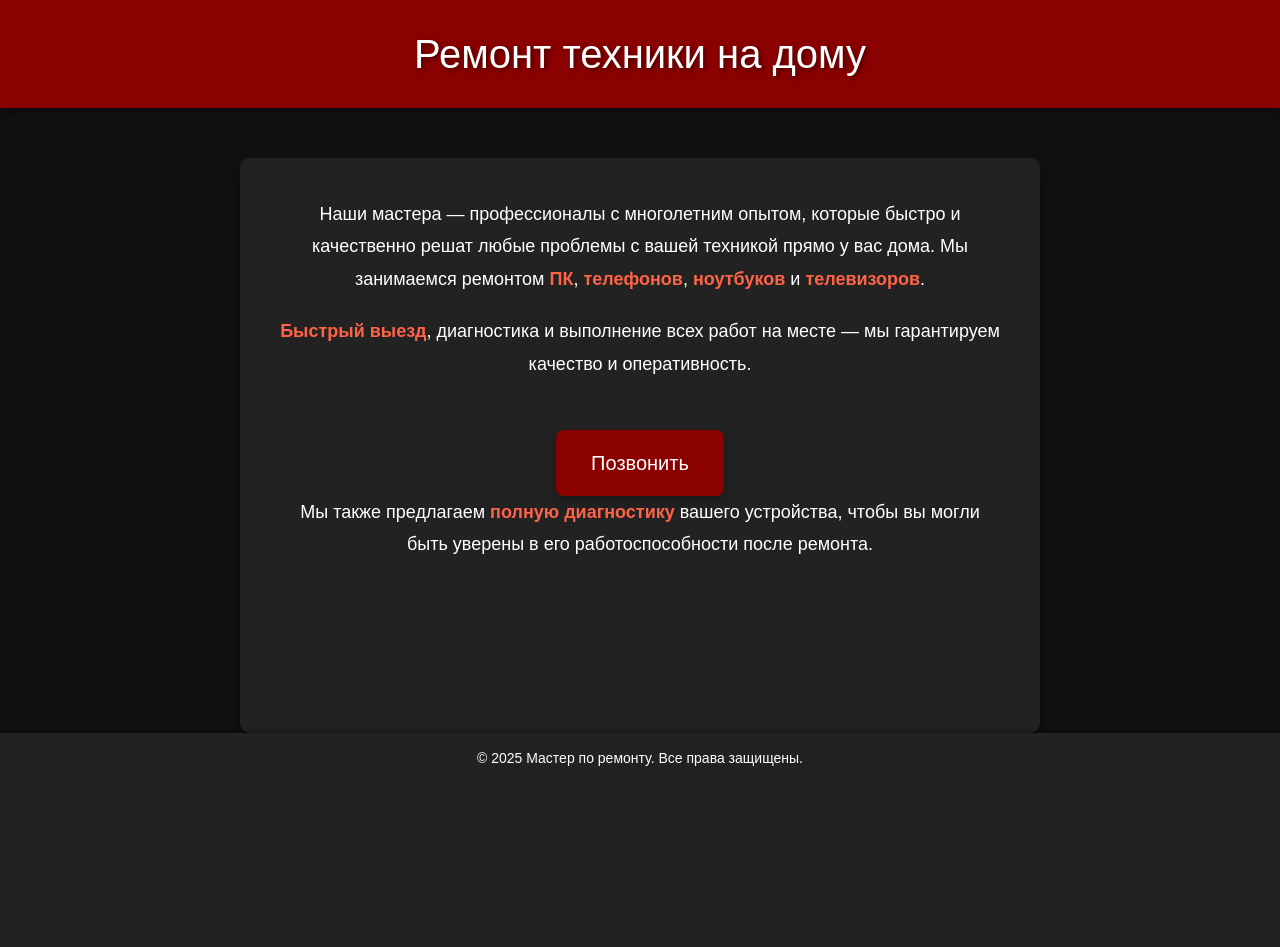
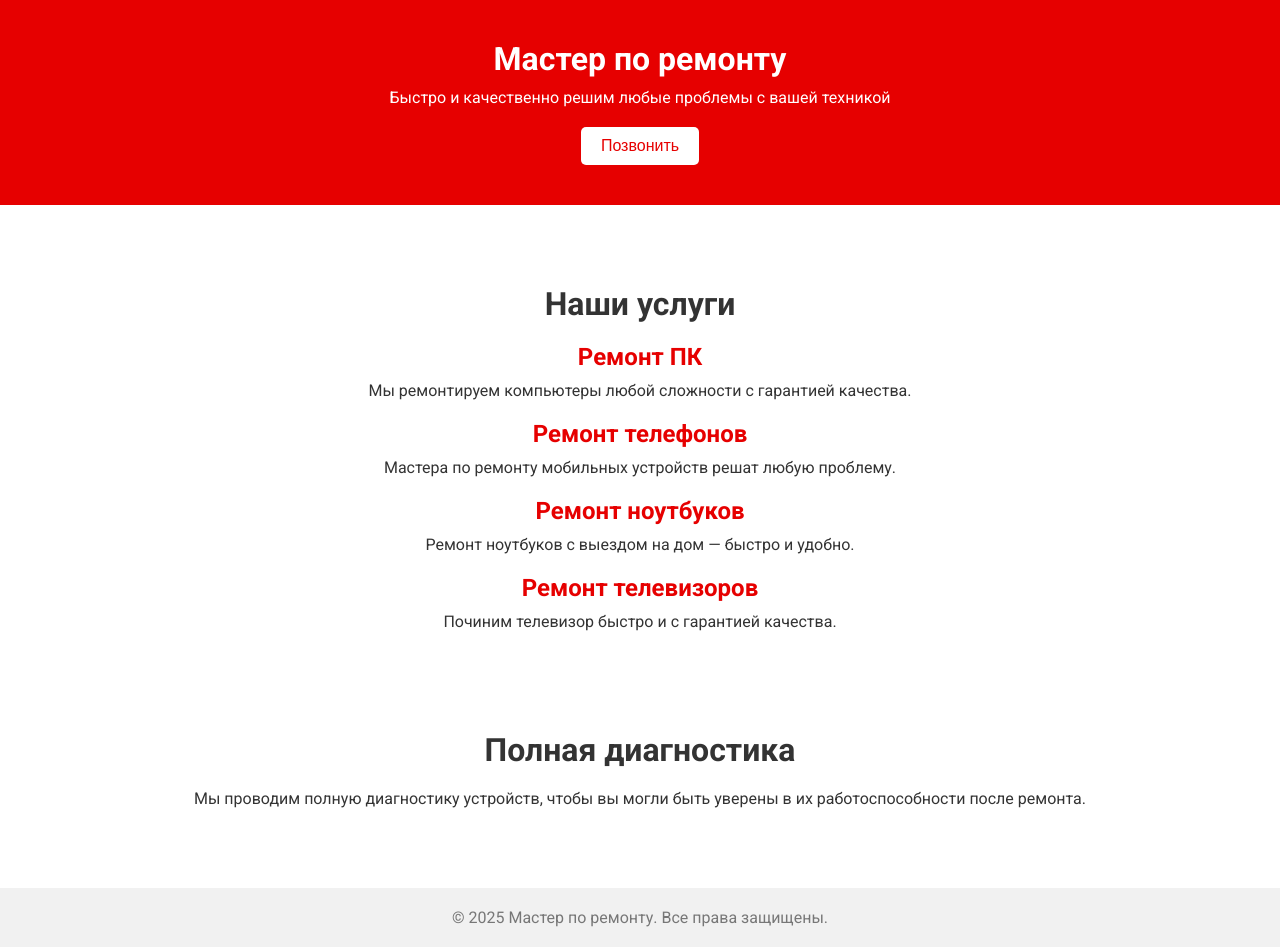
Before and after one commit to AsQqqq/site-tech-repair, a Flask app: page / in a window 1280 px wide. Before the commit the page ends 766 px from the top, so only its background shows below. Run offline with Flask 3, Linux system fonts and the light colour scheme.

Commit message:
Add favicon link to multiple HTML templates and fix missing newline in index.js

```diff
--- a/app/static/style/index.css
+++ b/app/static/style/index.css
@@ -1,83 +1,89 @@
-body {
-    font-family: 'Arial', sans-serif;
-    background-color: #111; /* Темный фон */
-    color: white;
+* {
     margin: 0;
     padding: 0;
-    text-align: center;
-    overflow-x: hidden;
+    box-sizing: border-box;
+}
+
+body {
+    font-family: 'Roboto', sans-serif;
+    background-color: #fff;
+    color: #333;
     display: flex;
     flex-direction: column;
-    min-height: 100vh; /* Чтобы подвал не перекрывал контент */
+    min-height: 100vh;
+    overflow-x: hidden;
 }
 
 header {
-    background-color: #8B0000; /* Темно-красный */
-    padding: 30px;
+    background-color: #e60000;
     color: white;
-    box-shadow: 0 4px 8px rgba(0, 0, 0, 0.4);
+    padding: 40px 0;
+    text-align: center;
 }
 
 header h1 {
-    font-size: 2.5em;
-    margin: 0;
-    text-shadow: 2px 2px 5px rgba(0, 0, 0, 0.5);
+    font-size: 2rem;
+    margin-bottom: 10px;
 }
 
-.container {
-    margin-top: 50px;
-    padding: 40px;
-    background-color: #222; /* Темно-серый фон */
-    border-radius: 10px;
-    box-shadow: 0 8px 16px rgba(0, 0, 0, 0.5);
-    max-width: 800px;
-    margin-left: auto;
-    margin-right: auto;
-    color: white;
-    flex-grow: 1; /* Чтобы контейнер занимал все доступное пространство */
+header p {
+    font-size: 1rem;
+    margin-bottom: 20px;
 }
 
-.phone-button {
-    background-color: #8B0000; /* Темно-красный */
-    color: white;
-    padding: 18px 35px;
+.contact-btn {
+    background-color: white;
+    color: #e60000;
+    padding: 10px 20px;
     border: none;
-    font-size: 20px;
-    border-radius: 8px;
+    border-radius: 5px;
+    font-size: 1rem;
     cursor: pointer;
-    transition: background-color 0.3s ease, transform 0.2s ease;
-    margin-top: 30px;
-    box-shadow: 0 4px 10px rgba(0, 0, 0, 0.3);
+    transition: background-color 0.3s;
 }
 
-.phone-button:hover {
-    background-color: #600000; /* Темный красный */
-    transform: scale(1.05);
+.contact-btn:hover {
+    background-color: #ffcccc;
 }
 
-.description {
-    font-size: 18px;
-    margin-bottom: 20px;
-    line-height: 1.8;
-    font-weight: normal;
-    transition: font-size 0.3s ease;
+main {
+    flex: 1;
+    padding: 40px 0;
 }
 
-/* Выделение ключевых слов */
-strong {
-    font-weight: bold;
-    color: #ff6347; /* Оранжевый цвет для выделения */
+.services, .diagnostics {
+    text-align: center;
+    padding: 40px 0;
+}
+
+.services h2, .diagnostics h2 {
+    font-size: 2rem;
+    margin-bottom: 20px;
+}
+
+.service-item {
+    margin: 20px 0;
+}
+
+.service-item h3 {
+    font-size: 1.5rem;
+    color: #e60000;
+    margin-bottom: 10px;
+}
+
+.service-item p {
+    font-size: 1rem;
 }
 
 footer {
-    background-color: #222;
-    color: white;
-    padding: 15px;
-    position: relative;
-    width: 100%;
+    background-color: #f1f1f1;
+    padding: 20px 0;
     text-align: center;
-    font-size: 14px;
-    box-shadow: 0 -2px 6px rgba(0, 0, 0, 0.3);
+    margin-top: auto;
+}
+
+footer p {
+    color: #777;
 }
 
 #modal {
--- a/app/templates/applicationAdmin.html
+++ b/app/templates/applicationAdmin.html
@@ -3,6 +3,7 @@
 <head>
     <meta charset="UTF-8">
     <link rel="stylesheet" href="{{ url_for('static', filename='style/style.css') }}">
+    <link rel="icon" href="{{ url_for('static', filename='favicon.ico') }}" type="image/x-icon">
     <link rel="stylesheet" href="{{ url_for('static', filename='style/applications.css') }}">
     <link href="https://fonts.googleapis.com/css2?family=Montserrat:wght@300;400;500;600&display=swap" rel="stylesheet">
     <script src="{{ url_for('static', filename='script/textCut.js') }}"></script>
--- a/app/templates/applications.html
+++ b/app/templates/applications.html
@@ -3,6 +3,7 @@
 <head>
     <meta charset="UTF-8">
     <link rel="stylesheet" href="{{ url_for('static', filename='style/style.css') }}">
+    <link rel="icon" href="{{ url_for('static', filename='favicon.ico') }}" type="image/x-icon">
     <link rel="stylesheet" href="{{ url_for('static', filename='style/applications.css') }}">
     <link href="https://fonts.googleapis.com/css2?family=Montserrat:wght@300;400;500;600&display=swap" rel="stylesheet">
     <script src="{{ url_for('static', filename='script/textCut.js') }}"></script>
--- a/app/templates/editApplication.html
+++ b/app/templates/editApplication.html
@@ -4,6 +4,7 @@
     <meta charset="UTF-8">
     <link rel="stylesheet" href="{{ url_for('static', filename='style/style.css') }}">
     <link rel="stylesheet" href="{{ url_for('static', filename='style/editApplication.css') }}">
+    <link rel="icon" href="{{ url_for('static', filename='favicon.ico') }}" type="image/x-icon">
     <link href="https://fonts.googleapis.com/css2?family=Montserrat:wght@300;400;500;600&display=swap" rel="stylesheet">
     <meta name="viewport" content="width=device-width, initial-scale=1.0">
     <title>Редактирование заявки</title>
--- a/app/templates/endApplication.html
+++ b/app/templates/endApplication.html
@@ -3,6 +3,7 @@
 <head>
     <meta charset="UTF-8">
     <link rel="stylesheet" href="{{ url_for('static', filename='style/style.css') }}">
+    <link rel="icon" href="{{ url_for('static', filename='favicon.ico') }}" type="image/x-icon">
     <link rel="stylesheet" href="{{ url_for('static', filename='style/endApplication.css') }}">
     <link href="https://fonts.googleapis.com/css2?family=Montserrat:wght@300;400;500;600&display=swap" rel="stylesheet">
     <meta name="viewport" content="width=device-width, initial-scale=1.0">
--- a/app/templates/finance.html
+++ b/app/templates/finance.html
@@ -4,6 +4,7 @@
     <meta charset="UTF-8">
     <link rel="stylesheet" href="{{ url_for('static', filename='style/style.css') }}">
     <link rel="stylesheet" href="{{ url_for('static', filename='style/finance.css') }}">
+    <link rel="icon" href="{{ url_for('static', filename='favicon.ico') }}" type="image/x-icon">
     <link href="https://fonts.googleapis.com/css2?family=Montserrat:wght@300;400;500;600&display=swap" rel="stylesheet">
     <script src="{{ url_for('static', filename='script/textCut.js') }}"></script>
     <meta name="viewport" content="width=device-width, initial-scale=1.0">
--- a/app/templates/index.html
+++ b/app/templates/index.html
@@ -3,45 +3,65 @@
 <head>
     <meta charset="UTF-8">
     <meta name="viewport" content="width=device-width, initial-scale=1.0">
-    <title>Сайт для выездной работы мастера</title>
-    <link
-        href="https://cdn.jsdelivr.net/npm/bootstrap@5.3.2/dist/css/bootstrap.min.css"
-        rel="stylesheet"
-        integrity="sha384-T3c6CoIi6uLrA9TneNEoa7RxnatzjcDSCmG1MXxSR1GAsXEV/Dwwykc2MPK8M2HN"
-        crossorigin="anonymous">
-
+    <link rel="icon" href="{{ url_for('static', filename='favicon.ico') }}" type="image/x-icon">
+    <link href="https://fonts.googleapis.com/css2?family=Roboto:wght@400;500;700&display=swap" rel="stylesheet">
     <link rel="stylesheet" href="{{ url_for('static', filename='style/index.css') }}">
+    <title>Мастер по ремонту</title>
 </head>
 <body>
 
     <header>
-        <h1>Ремонт техники на дому</h1>
+        <div class="container">
+            <h1>Мастер по ремонту</h1>
+            <p>Быстро и качественно решим любые проблемы с вашей техникой</p>
+            <button class="contact-btn" onclick="contactUs()">Позвонить</button>
+        </div>
     </header>
 
-    <div class="container">
-        <p class="description">
-            Наши мастера — профессионалы с многолетним опытом, которые быстро и качественно решат любые проблемы с вашей техникой прямо у вас дома. Мы занимаемся ремонтом <strong>ПК</strong>, <strong>телефонов</strong>, <strong>ноутбуков</strong> и <strong>телевизоров</strong>.
-        </p>
-        <p class="description">
-            <strong>Быстрый выезд</strong>, диагностика и выполнение всех работ на месте — мы гарантируем качество и оперативность.
-        </p>
-        <button class="phone-button" onclick="contactUs()">Позвонить</button>
-        <p class="description">
-            Мы также предлагаем <strong>полную диагностику</strong> вашего устройства, чтобы вы могли быть уверены в его работоспособности после ремонта.
-        </p>
-    </div>
+    <main>
+        <section class="services">
+            <div class="container">
+                <h2>Наши услуги</h2>
+                <div class="service-item">
+                    <h3>Ремонт ПК</h3>
+                    <p>Мы ремонтируем компьютеры любой сложности с гарантией качества.</p>
+                </div>
+                <div class="service-item">
+                    <h3>Ремонт телефонов</h3>
+                    <p>Мастера по ремонту мобильных устройств решат любую проблему.</p>
+                </div>
+                <div class="service-item">
+                    <h3>Ремонт ноутбуков</h3>
+                    <p>Ремонт ноутбуков с выездом на дом — быстро и удобно.</p>
+                </div>
+                <div class="service-item">
+                    <h3>Ремонт телевизоров</h3>
+                    <p>Починим телевизор быстро и с гарантией качества.</p>
+                </div>
+            </div>
+        </section>
+
+        <section class="diagnostics">
+            <div class="container">
+                <h2>Полная диагностика</h2>
+                <p>Мы проводим полную диагностику устройств, чтобы вы могли быть уверены в их работоспособности после ремонта.</p>
+            </div>
+        </section>
+    </main>
 
     <footer>
-        <p>&copy; 2025 Мастер по ремонту. Все права защищены.</p>
+        <div class="container">
+            <p>&copy; 2025 Мастер по ремонту. Все права защищены.</p>
+        </div>
     </footer>
 
-    <!-- Модальное окно -->
     <div id="modal">
         <div id="modal-content">
             <button id="close-btn" onclick="closeModal()">×</button>
             <p>Наш номер телефона:<br>8 (915) 522-20-06</p>
         </div>
     </div>
+
+    <script src="{{ url_for('static', filename='script/index.js') }}"></script>
 </body>
-<script src="{{ url_for('static', filename='script/index.js') }}"></script>
 </html>
--- a/app/templates/login.html
+++ b/app/templates/login.html
@@ -4,6 +4,7 @@
     <meta charset="UTF-8">
     <link rel="stylesheet" href="{{ url_for('static', filename='style/style.css') }}">
     <link rel="stylesheet" href="{{ url_for('static', filename='style/login.css') }}">
+    <link rel="icon" href="{{ url_for('static', filename='favicon.ico') }}" type="image/x-icon">
     <link href="https://fonts.googleapis.com/css2?family=Montserrat:wght@300;400;500;600&display=swap" rel="stylesheet">
     <meta name="viewport" content="width=device-width, initial-scale=1.0">
     <title>Вход</title>
--- a/app/templates/main.html
+++ b/app/templates/main.html
@@ -4,6 +4,7 @@
     <meta charset="UTF-8">
     <link rel="stylesheet" href="{{ url_for('static', filename='style/style.css') }}">
     <link rel="stylesheet" href="{{ url_for('static', filename='style/main.css') }}">
+    <link rel="icon" href="{{ url_for('static', filename='favicon.ico') }}" type="image/x-icon">
     <link href="https://fonts.googleapis.com/css2?family=Montserrat:wght@300;400;500;600&display=swap" rel="stylesheet">
     <script src="{{ url_for('static', filename='script/textCut.js') }}"></script>
     <meta name="viewport" content="width=device-width, initial-scale=1.0">
--- a/app/templates/newApplication.html
+++ b/app/templates/newApplication.html
@@ -3,6 +3,7 @@
 <head>
     <meta charset="UTF-8">
     <link rel="stylesheet" href="{{ url_for('static', filename='style/style.css') }}">
+    <link rel="icon" href="{{ url_for('static', filename='favicon.ico') }}" type="image/x-icon">
     <link rel="stylesheet" href="{{ url_for('static', filename='style/newApplication.css') }}">
     <link href="https://fonts.googleapis.com/css2?family=Montserrat:wght@300;400;500;600&display=swap" rel="stylesheet">
     <meta name="viewport" content="width=device-width, initial-scale=1.0">
--- a/app/templates/newExpense.html
+++ b/app/templates/newExpense.html
@@ -4,6 +4,7 @@
     <meta charset="UTF-8">
     <link rel="stylesheet" href="{{ url_for('static', filename='style/style.css') }}">
     <link rel="stylesheet" href="{{ url_for('static', filename='style/newExpense.css') }}">
+    <link rel="icon" href="{{ url_for('static', filename='favicon.ico') }}" type="image/x-icon">
     <link href="https://fonts.googleapis.com/css2?family=Montserrat:wght@300;400;500;600&display=swap" rel="stylesheet">
     <meta name="viewport" content="width=device-width, initial-scale=1.0">
     <title>Расход</title>
--- a/app/templates/profile.html
+++ b/app/templates/profile.html
@@ -4,6 +4,7 @@
     <meta charset="UTF-8">
     <link rel="stylesheet" href="{{ url_for('static', filename='style/style.css') }}">
     <link rel="stylesheet" href="{{ url_for('static', filename='style/profile.css') }}">
+    <link rel="icon" href="{{ url_for('static', filename='favicon.ico') }}" type="image/x-icon">
     <link href="https://fonts.googleapis.com/css2?family=Montserrat:wght@300;400;500;600&display=swap" rel="stylesheet">
     <script src="{{ url_for('static', filename='script/textCut.js') }}"></script>
     <meta name="viewport" content="width=device-width, initial-scale=1.0">
--- a/app/templates/readApplication.html
+++ b/app/templates/readApplication.html
@@ -3,6 +3,7 @@
 <head>
     <meta charset="UTF-8">
     <link rel="stylesheet" href="{{ url_for('static', filename='style/style.css') }}">
+    <link rel="icon" href="{{ url_for('static', filename='favicon.ico') }}" type="image/x-icon">
     <link rel="stylesheet" href="{{ url_for('static', filename='style/readApplication.css') }}">
     <link href="https://fonts.googleapis.com/css2?family=Montserrat:wght@300;400;500;600&display=swap" rel="stylesheet">
     <meta name="viewport" content="width=device-width, initial-scale=1.0">
--- a/app/templates/readApplicationAdmin.html
+++ b/app/templates/readApplicationAdmin.html
@@ -4,6 +4,7 @@
     <meta charset="UTF-8">
     <link rel="stylesheet" href="{{ url_for('static', filename='style/style.css') }}">
     <link rel="stylesheet" href="{{ url_for('static', filename='style/readApplicationAdmin.css') }}">
+    <link rel="icon" href="{{ url_for('static', filename='favicon.ico') }}" type="image/x-icon">
     <link href="https://fonts.googleapis.com/css2?family=Montserrat:wght@300;400;500;600&display=swap" rel="stylesheet">
     <meta name="viewport" content="width=device-width, initial-scale=1.0">
 
--- a/app/templates/readExpense.html
+++ b/app/templates/readExpense.html
@@ -3,6 +3,7 @@
 <head>
     <meta charset="UTF-8">
     <link rel="stylesheet" href="{{ url_for('static', filename='style/style.css') }}">
+    <link rel="icon" href="{{ url_for('static', filename='favicon.ico') }}" type="image/x-icon">
     <link rel="stylesheet" href="{{ url_for('static', filename='style/readExpense.css') }}">
     <link href="https://fonts.googleapis.com/css2?family=Montserrat:wght@300;400;500;600&display=swap" rel="stylesheet">
     <meta name="viewport" content="width=device-width, initial-scale=1.0">
--- a/app/templates/readFinishApplication.html
+++ b/app/templates/readFinishApplication.html
@@ -3,6 +3,7 @@
 <head>
     <meta charset="UTF-8">
     <link rel="stylesheet" href="{{ url_for('static', filename='style/style.css') }}">
+    <link rel="icon" href="{{ url_for('static', filename='favicon.ico') }}" type="image/x-icon">
     <link rel="stylesheet" href="{{ url_for('static', filename='style/readApplication.css') }}">
     <link rel="stylesheet" href="{{ url_for('static', filename='style/readFinishApplication.css') }}">
     <link href="https://fonts.googleapis.com/css2?family=Montserrat:wght@300;400;500;600&display=swap" rel="stylesheet">
```
Also changed, not shown: other parts of app/static/style/index.css (+24 -35 lines), app/static/favicon.ico (added), app/static/script/index.js (line endings or trailing spaces).
